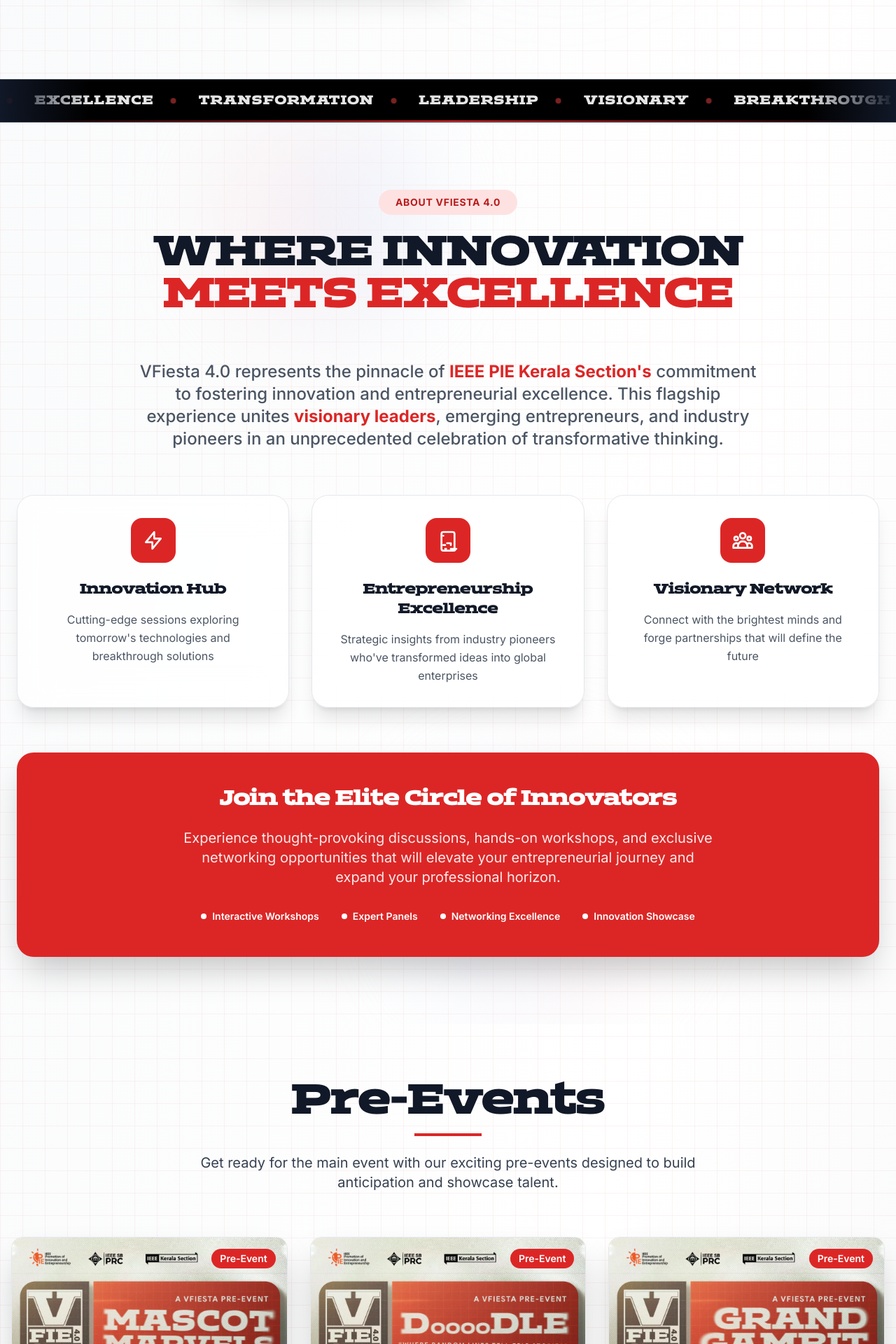
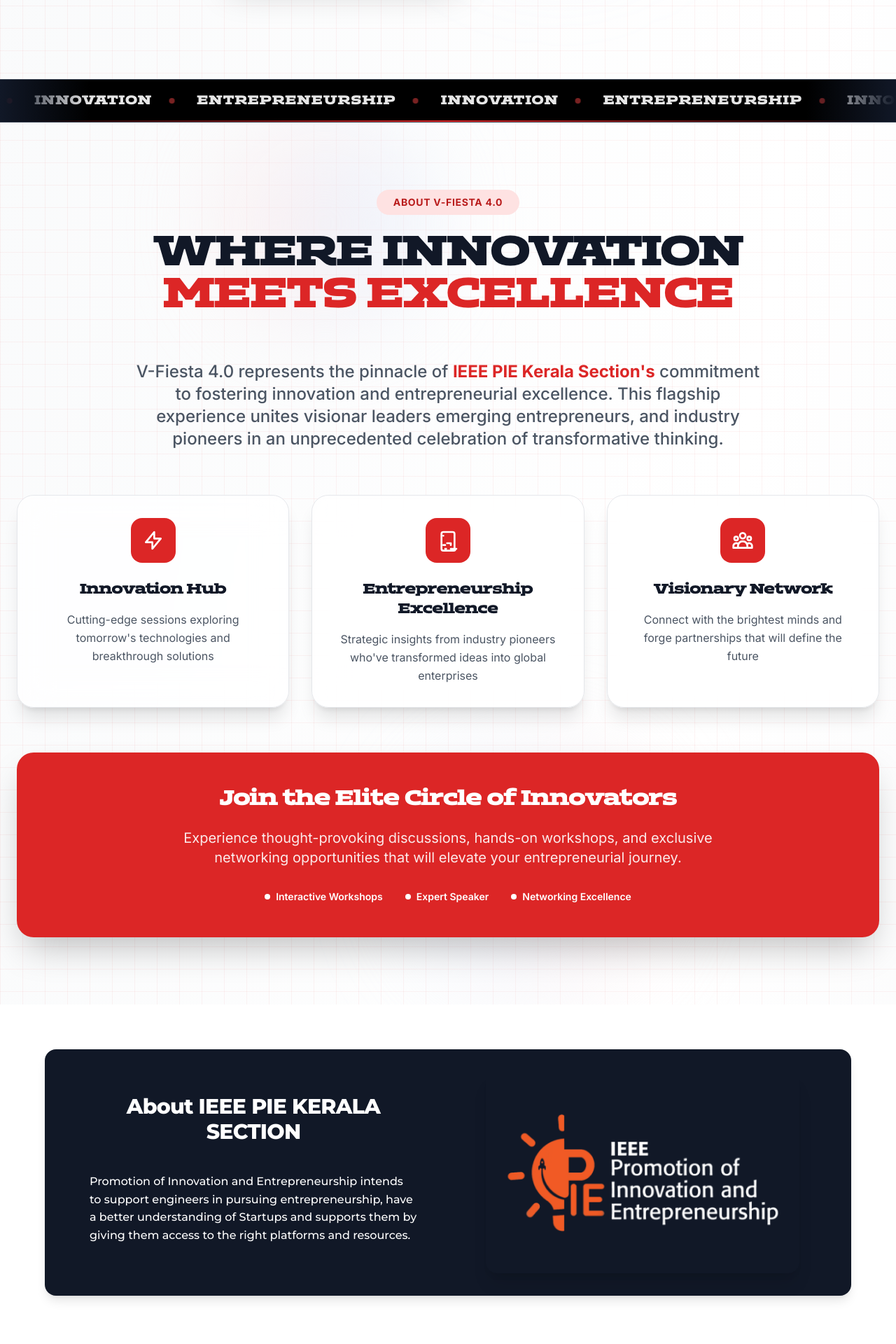
Before and after one commit to hisham1665/vfiesta4, a React (Vite) app: page / in a window 1280 px wide. Shown: the part 760-2680 px from the top of the page at 70% size. Built offline with nearby package versions, Linux system fonts and the light colour scheme.

Commit message:
about pie , about host

```diff
--- a/index.html
+++ b/index.html
@@ -3,7 +3,7 @@
   <head>
     <meta charset="UTF-8" />
     <meta name="viewport" content="width=device-width, initial-scale=1.0" />
-    <title>VFiesta 4.0</title>
+    <title>V-Fiesta 4.0</title>
     <link rel="icon" type="image/png" href="/assets/vlogo.png" />
     <link rel="preconnect" href="https://fonts.googleapis.com">
     <link rel="preconnect" href="https://fonts.gstatic.com" crossorigin>
--- a/src/VFiestaLanding.jsx
+++ b/src/VFiestaLanding.jsx
@@ -1,6 +1,8 @@
 import React, { useMemo, useEffect, useState } from "react";
 import { motion, useScroll, useSpring } from "framer-motion";
 import Header from "./components/Header";
+import AboutPie from "./components/AboutPie";
+import AboutHost from "./components/AboutHost";
 import Ticker from "./components/Ticker";
 import About from "./components/About";
 import EventsGrid from "./components/EventsGrid";
@@ -53,14 +55,24 @@
   );
   const events = useMemo(
     () => [
-      { id: 1, title: "Mascot Marvels - Pre Event #1 ", date: "Oct 2nd" },
-      { id: 2, title: "Doooodle — Pre Event #2", date: "Oct 2nd" },
-      { id: 3, title: "Game Gambit — Pre Event #3", date: "Oct 4th" },
-      { id: 4, title: "Goal Rush — Pre Event #4", date: "Oct 5th" },
-      { id: 5, title: "Stumble Fest — Pre Event #5", date: "Oct 6th" },
+      { id: 1, title: "Mascot Marvels - Pre Event #1 ", date: "Oct 2nd", link: "https://tinyurl.com/MascotMarvels" },
+      { id: 2, title: "Doooodle — Pre Event #2", date: "Oct 2nd", link: "https://tinyurl.com/Doodle-VFIESTA" },
+      { id: 3, title: "Game Gambit — Pre Event #3", date: "Oct 4th", link: "https://tinyurl.com/Grand-Gambit-VFIESTA" },
+      { id: 4, title: "Goal Rush — Pre Event #4", date: "Oct 5th",  link: "https://tinyurl.com/Goal-Rush" },
+      { id: 5, title: "Stumble Fest — Pre Event #5", date: "Oct 6th", link: "https://tinyurl.com/Stumble-Fest" },
     ],
     []
   );
+  // const eventLink = useMemo(
+  //   () =>[
+  //     {id: 1, link: "https://tinyurl.com/Stumble-Fest"},
+  //     {id: 2, link: "https://tinyurl.com/Doodle-VFIESTA"},
+  //     {id: 3, link: "https://tinyurl.com/Grand-Gambit-VFIESTA"},
+  //     {id: 4, link: "https://tinyurl.com/Goal-Rush"},
+  //     {id: 5, link: "https://tinyurl.com/MascotMarvels"},
+  //   ]
+
+  // )
 
   return (
     <div className="min-h-screen bg-gradient-to-br from-gray-50 via-white to-gray-100 font-sans text-gray-900 overflow-x-hidden">
@@ -146,7 +158,7 @@
                 transition={{ duration: 1, delay: 0.3 }}
               >
                 <span className="block text-black font-normal" style={{ fontFamily: 'inherit' }}>
-                  VFIESTA{' '}
+                  V-FIESTA{' '}
                   <span style={{ fontFamily: 'Montserrat, sans-serif' }} className="text-red-600 font-extrabold">4.0</span>
                 </span>
               </motion.h1>
@@ -218,6 +230,8 @@
 
         <main className="relative">
           <About />
+          <AboutPie />
+          <AboutHost />
           <EventsGrid events={events} />
           <Gallery />
           <Tickets />
--- a/src/components/About.jsx
+++ b/src/components/About.jsx
@@ -77,7 +77,7 @@
       <div className="relative z-10 text-center">
         <motion.div variants={itemVariants} className="mb-16">
           <span className="inline-block px-6 py-2 bg-primary-100 text-primary-700 text-sm font-bold rounded-full uppercase tracking-wider mb-6">
-            About VFiesta 4.0
+            About V-Fiesta 4.0
           </span>
 
           <h2 className="text-4xl md:text-6xl font-extrabold text-secondary-900 mb-8 tracking-tight">
@@ -90,10 +90,10 @@
 
         <motion.div variants={itemVariants} className="mb-16">
           <p className="text-xl md:text-2xl text-secondary-600 max-w-4xl mx-auto leading-relaxed font-medium">
-            VFiesta 4.0 represents the pinnacle of{' '}
+            V-Fiesta 4.0 represents the pinnacle of{' '}
             <span className="font-bold text-primary-600">IEEE PIE Kerala Section's</span>{' '}
             commitment to fostering innovation and entrepreneurial excellence. This flagship experience unites{' '}
-            <span className="font-bold text-primary-600">visionary leaders</span>,{' '}
+            visionar leaders
             emerging entrepreneurs, and industry pioneers in an unprecedented celebration of transformative thinking.
           </p>
         </motion.div>
@@ -138,7 +138,7 @@
             </h3>
             <p className="text-lg md:text-xl opacity-90 max-w-3xl mx-auto leading-relaxed">
               Experience thought-provoking discussions, hands-on workshops, and exclusive networking opportunities
-              that will elevate your entrepreneurial journey and expand your professional horizon.
+              that will elevate your entrepreneurial journey.
             </p>
             <div className="flex flex-wrap justify-center gap-8 mt-8 text-sm font-semibold">
               <div className="flex items-center">
@@ -147,16 +147,16 @@
               </div>
               <div className="flex items-center">
                 <span className="w-2 h-2 bg-white rounded-full mr-2"></span>
-                Expert Panels
+                Expert Speaker
               </div>
               <div className="flex items-center">
                 <span className="w-2 h-2 bg-white rounded-full mr-2"></span>
                 Networking Excellence
               </div>
-              <div className="flex items-center">
+              {/* <div className="flex items-center">
                 <span className="w-2 h-2 bg-white rounded-full mr-2"></span>
                 Innovation Showcase
-              </div>
+              </div> */}
             </div>
           </div>
         </motion.div>
--- /dev/null
+++ b/src/components/AboutHost.jsx
@@ -0,0 +1,44 @@
+import { color } from "framer-motion";
+import React from "react";
+import { motion } from 'framer-motion'
+
+export default function AboutHost() {
+    return (
+        <section className="py-16 px-4 bg-white" id="about-hie">
+            <div className="max-w-6xl mx-auto">
+                {/* <h3 className="text-4xl md:text-5xl font-extrabold mb-10 text-center tracking-tight" style={{ fontFamily: 'Montserrat' }}>
+                    About IEEE PIE Kerala Section
+                </h3> */}
+                <div className="flex flex-col md:flex-row items-center md:items-start gap-10 md:gap-16">
+                    {/* Image first on mobile, second on desktop */}
+
+                    <div className="bg-gray-900 rounded-2xl p-8 shadow-lg text-md text-white-800 font-medium flex flex-col md:flex-row gap-6" style={{ fontFamily: 'Montserrat', color:'white' }} id="aboutPieCard">
+                        <div className="w-full md:w-1/2 order-1 md:order-2 flex justify-center">
+                            <img
+                                src="assets/img/host.jpg"
+                                alt="PIE Kerala Section"
+                                className="rounded-2xl shadow-xl object-contain w-full max-w-md h-64 md:h-72"
+                                style={{ minHeight: 220, maxHeight: '100%', width: '100%' }}
+                            />
+                        </div>
+                        <div className="w-full md:w-1/2 order-2 md:order-1">
+
+                            <div className="bg-none rounded-2xl p-8  text-md text--800 font-medium" style={{ fontFamily: 'Montserrat' }}>
+                                <h3 className="text-4xl md:text-3xl font-extrabold mb-10 text-center tracking-tight" style={{ fontFamily: 'Montserrat'}}>
+                                    About IEEE SB PRC
+                                </h3>
+                                <p>
+                                    The IEEE Student Branch at Providence College of Engineering (PRC) is a vibrant community dedicated to fostering technological innovation and professional development among engineering students.
+
+
+                                </p>
+                            </div>
+                        </div>
+                    </div>
+
+                </div>
+
+            </div>
+        </section>
+    );
+}
--- /dev/null
+++ b/src/components/AboutPie.jsx
@@ -0,0 +1,42 @@
+import { color } from "framer-motion";
+import React from "react";
+import { motion } from 'framer-motion'
+
+export default function AboutPie() {
+	return (
+		<section className="py-16 px-4 bg-white" id="about-pie">
+			<div className="max-w-6xl mx-auto">
+				{/* <h3 className="text-4xl md:text-5xl font-extrabold mb-10 text-center tracking-tight" style={{ fontFamily: 'Montserrat' }}>
+					About IEEE PIE Kerala Section
+				</h3> */}
+				<div className="flex flex-col md:flex-row items-center md:items-start gap-10 md:gap-16">
+					{/* Image first on mobile, second on desktop */}
+
+					 <div className="bg-gray-900 rounded-2xl p-8 shadow-lg text-md text-white-800 font-medium flex flex-col md:flex-row gap-6" style={{ fontFamily: 'Montserrat', color:'white' }} id="aboutPieCard">
+						<div className="w-full md:w-1/2 order-1 md:order-2 flex justify-center">
+							<img
+								src="assets/img/pielogo.png"
+								alt="PIE Kerala Section"
+								className="rounded-2xl shadow-xl object-contain w-full max-w-md h-64 md:h-72"
+								style={{ minHeight: 220, maxHeight: '100%', width: '100%' }}
+							/>
+						</div>
+						<div className="w-full md:w-1/2 order-2 md:order-1">
+
+							<div className="bg-none rounded-2xl p-8  text-md text--800 font-medium" style={{ fontFamily: 'Montserrat' }}>
+								<h3 className="text-4xl md:text-3xl font-extrabold mb-10 text-center tracking-tight" style={{ fontFamily: 'Montserrat'}}>
+									About IEEE PIE KERALA SECTION
+								</h3>
+								<p>
+									Promotion of Innovation and Entrepreneurship intends to support engineers in pursuing entrepreneurship, have a better understanding of Startups and supports them by giving them access to the right platforms and resources.
+								</p>
+							</div>
+						</div>
+					</div>
+
+				</div>
+
+			</div>
+		</section>
+	);
+}
--- a/src/components/Contact.jsx
+++ b/src/components/Contact.jsx
@@ -6,20 +6,8 @@
   const contacts = [
     {
       name: 'Sandra Sara Soloman',
-      phone: '+91 9074602051',
+      // phone: '+91 9074602051',
       image: '/assets/img/contact1.jpg',
-      role: 'Event Coordinator'
-    },
-    {
-      name: 'Alwin Jose',
-      phone: '+91 9846797378',
-      image: '/assets/img/contact2.jpg',
-      role: 'Event Coordinator'
-    },
-    {
-      name: 'Shreyas Abraham',
-      phone: '+91 8078262041',
-      image: '/assets/img/contact3.jpg',
       role: 'Event Coordinator'
     },
     {
@@ -27,7 +15,20 @@
       phone: '+91 9074602051',
       image: '/assets/img/contact4.jpg',
       role: 'Event Coordinator'
-    }
+    },
+    {
+      name: 'Alwin Jose',
+      phone: '+91 9846797378',
+      image: '/assets/img/contact2.jpg',
+      role: 'POC IEEE SB PRC'
+    },
+    {
+      name: 'Shreyas Abraham',
+      phone: '+91 8078262041',
+      image: '/assets/img/contact3.jpg',
+      role: 'POC IEEE PIE KS'
+    },
+
   ]
 
   const containerVariants = {
@@ -81,13 +82,13 @@
           <h2 className="text-4xl md:text-6xl font-extrabold text-secondary-900 mb-8 tracking-tight">
             CONNECT WITH THE
             <span className="block bg-primary-600 bg-clip-text text-transparent">
-              INNOVATION TEAM
+              V-FIESTA <span style={{ fontFamily: 'Montserrat, sans-serif' }} className="text-red-600 font-extrabold">4.0</span> TEAM
             </span>
           </h2>
 
           <p className="text-xl text-secondary-600 max-w-3xl mx-auto leading-relaxed">
             Ready to embark on your entrepreneurial journey? Our dedicated team is here to assist you with
-            registrations, partnerships, and any questions about VFiesta 4.0.
+            registrations, partnerships, and any questions about V-Fiesta 4.0.
           </p>
         </motion.div>
 
@@ -170,7 +171,7 @@
               variants={itemVariants}
               className="bg-primary-600 rounded-2xl p-6 text-white shadow-xl"
             >
-              <h4 className="font-bold mb-3">Official Communication</h4>
+              <h4 className="font-bold mb-3">Contact Us</h4>
               <a
                 href="mailto:ieeepie.kerala@gmail.com"
                 className="inline-flex items-center text-white hover:text-white/90 transition-colors duration-200 group"
--- a/src/components/EventsGrid.jsx
+++ b/src/components/EventsGrid.jsx
@@ -61,9 +61,11 @@
                   </div>
 
                   <div className="flex items-center justify-between">
-                    <span className="text-gray-500 text-sm">
-                      Coming Soon
-                    </span>
+                    <a href={event.link} target="_blank" rel="noopener noreferrer">
+                      <div className="bg-primary-600 text-white px-3 py-1 rounded-full text-sm font-semibold">
+                        Register Now
+                      </div>
+                    </a>
                     <motion.div
                       whileHover={{ x: 5 }}
                       className="flex items-center text-primary-600 font-semibold cursor-pointer"
--- a/src/components/Gallery.jsx
+++ b/src/components/Gallery.jsx
@@ -123,7 +123,7 @@
 
               {/* Image Content Overlay */}
               <div className="absolute bottom-4 left-4 right-4 text-white opacity-0 group-hover:opacity-100 transition-opacity duration-300 z-20">
-                <h3 className="font-bold text-lg mb-1">VFiesta Highlights</h3>
+                <h3 className="font-bold text-lg mb-1">V-Fiesta Highlights</h3>
                 <p className="text-sm opacity-90">Capturing innovation in action</p>
               </div>
 
--- a/src/components/Ticker.jsx
+++ b/src/components/Ticker.jsx
@@ -5,12 +5,12 @@
   const tickerItems = [
     'INNOVATION',
     'ENTREPRENEURSHIP',
-    'EXCELLENCE',
-    'TRANSFORMATION',
-    'LEADERSHIP',
-    'VISIONARY',
-    'BREAKTHROUGH',
-    'PIONEERING'
+    // 'EXCELLENCE',
+    // 'TRANSFORMATION',
+    // 'LEADERSHIP',
+    // 'VISIONARY',
+    // 'BREAKTHROUGH',
+    // 'PIONEERING'
   ]
 
   return (
--- a/src/components/Tickets.jsx
+++ b/src/components/Tickets.jsx
@@ -82,9 +82,9 @@
             <span className="block bg-primary-600 bg-clip-text text-transparent">FUTURE SUCCESS</span>
           </h2>
 
-          <p className="text-xl text-secondary-600 max-w-3xl mx-auto leading-relaxed">
+          {/* <p className="text-xl text-secondary-600 max-w-3xl mx-auto leading-relaxed">
             Choose the perfect package for your entrepreneurial journey. Every ticket includes access to world-class sessions, premium networking opportunities, and resources that will accelerate your success.
-          </p>
+          </p> */}
         </motion.div>
 
         <div className="grid grid-cols-1 md:grid-cols-2 lg:grid-cols-3 gap-8 mb-16">
```
Also changed, not shown: public/assets/img/host.jpg (added), public/assets/img/pielogo.png (added).
